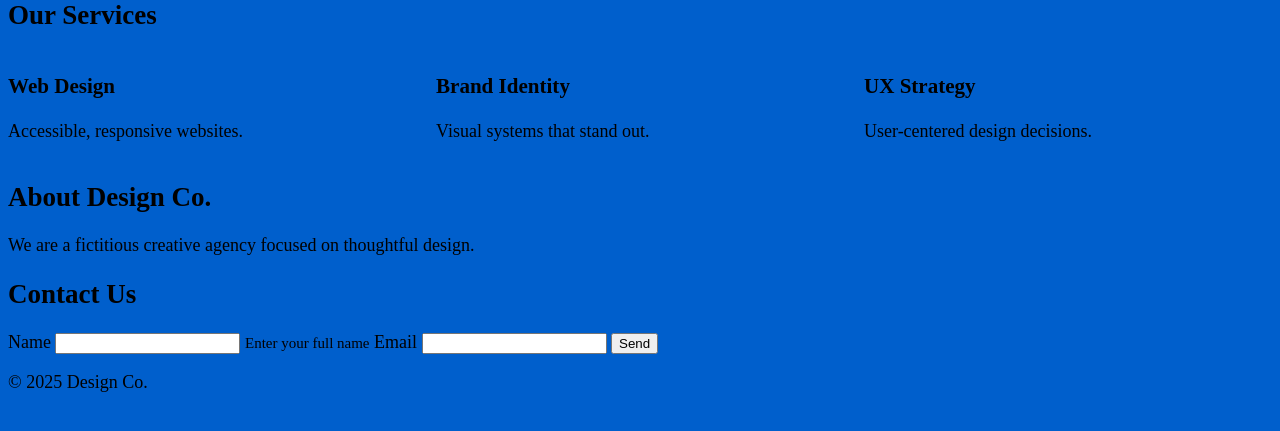
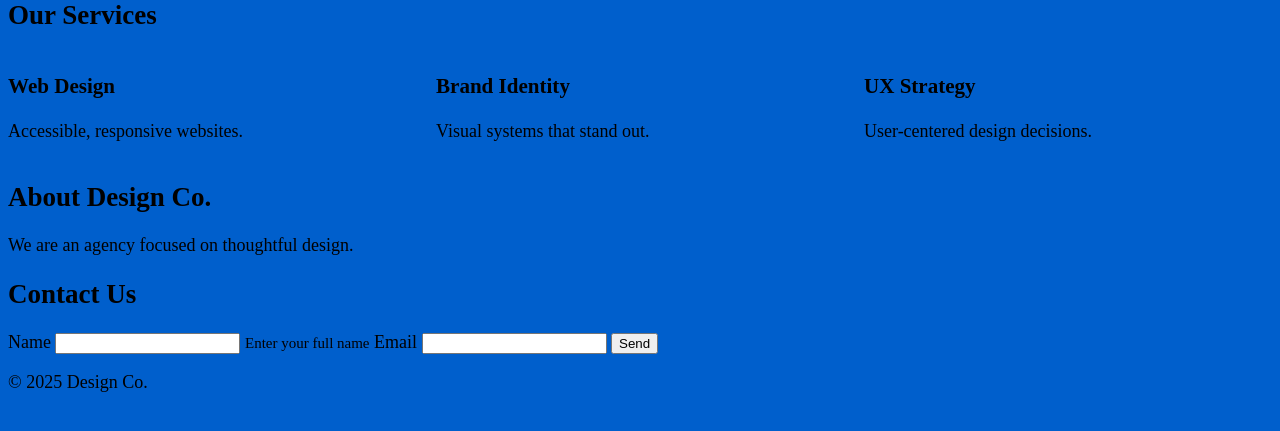
Before and after one commit to LynnD-pixel/SBA-2-Accessible-Design-Co., a plain HTML site: page index.html in a window 1280 px wide. Shown: the part 285-716 px from the top of the page. Drawn offline with Linux system fonts and the light colour scheme.

Commit message:
updated code

```diff
--- a/index.html
+++ b/index.html
@@ -58,7 +58,7 @@
 
     <section id="about">
       <h2>About Design Co.</h2>
-      <p>We are a fictitious creative agency focused on thoughtful design.</p>
+      <p>We are an  agency focused on thoughtful design.</p>
     </section>
 
     <section id="contact">
```
